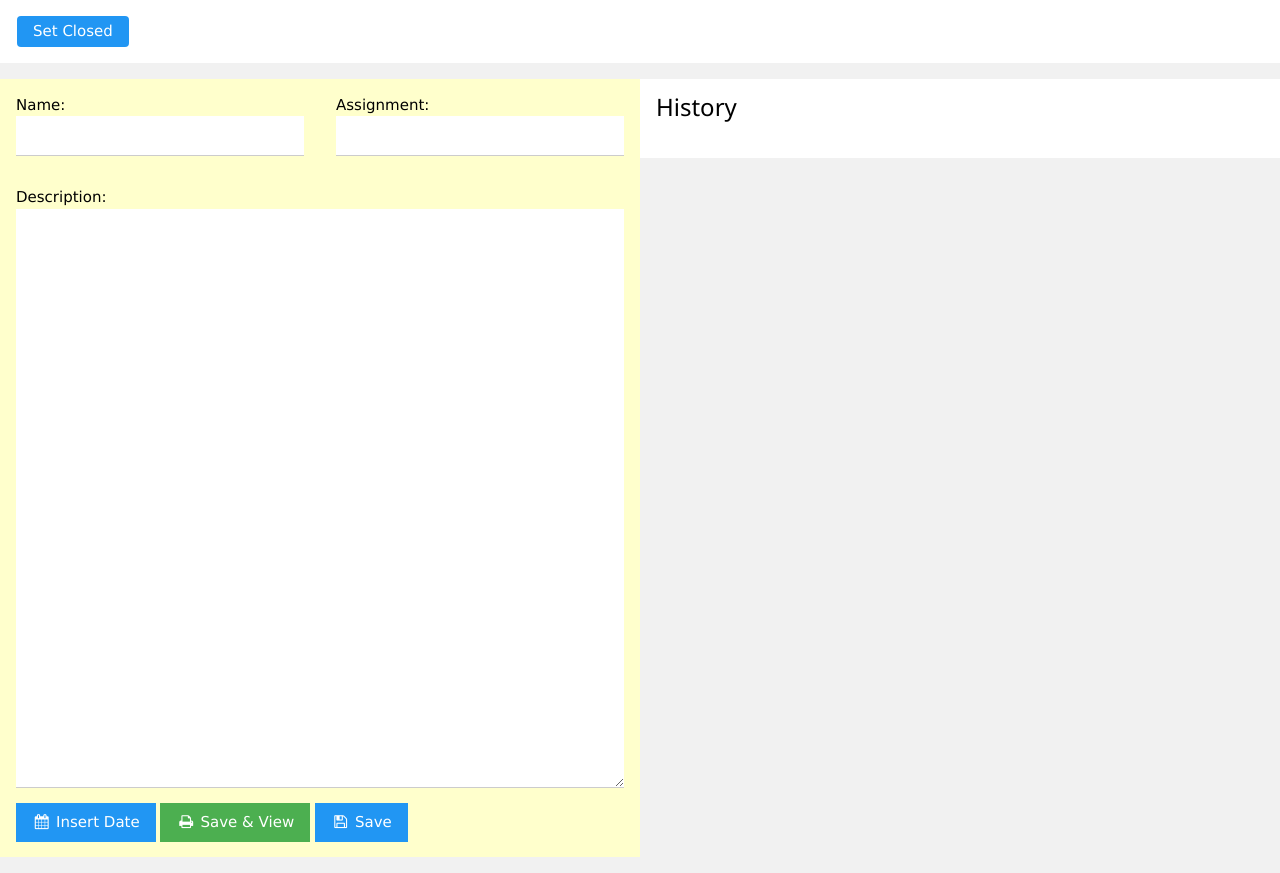
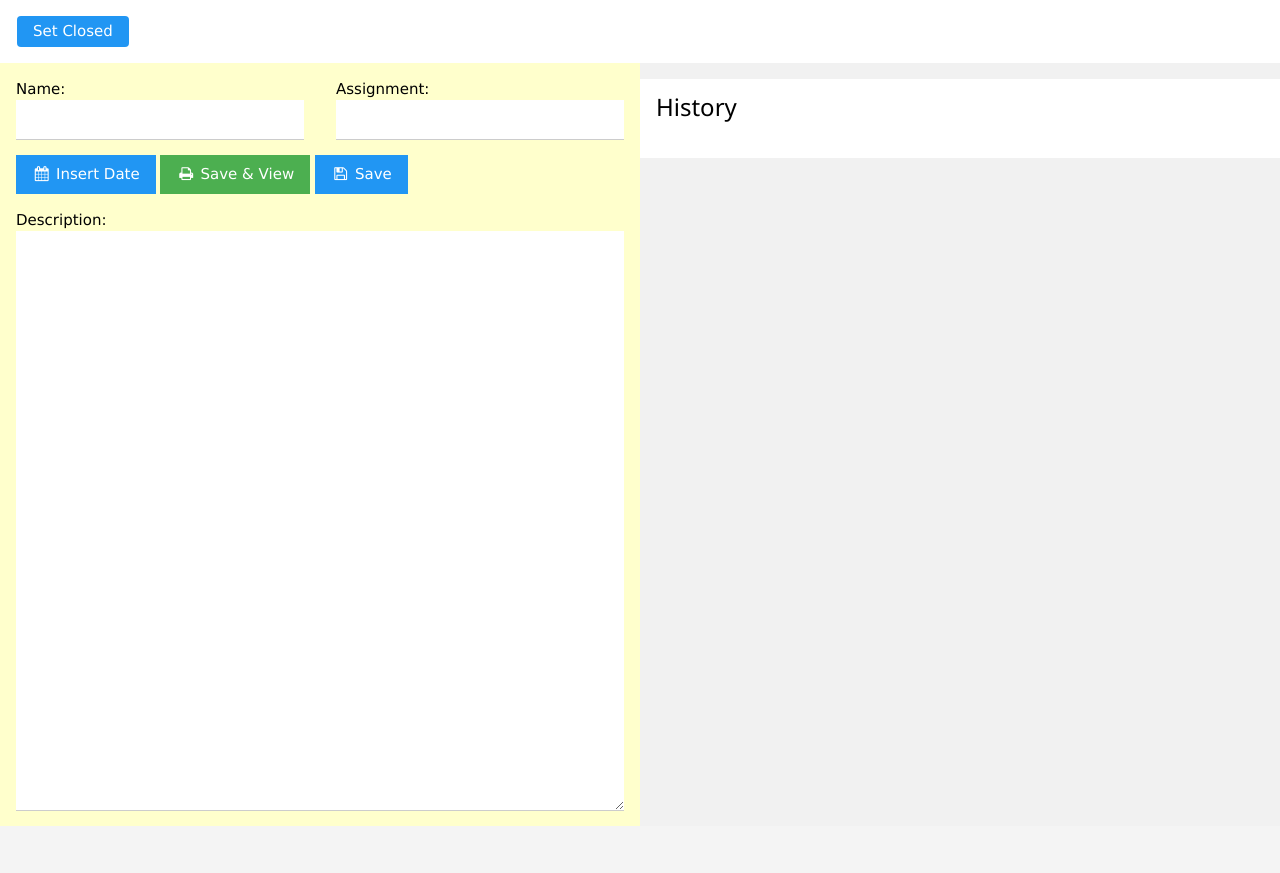
Before and after one commit to dvolk/catboard, a Flask app: template templates/item.jinja2 in a window 1280 px wide. Shown: the part 109-982 px from the top of the page. After the commit the page ends 935 px from the top, so only its background shows below. Run offline with Flask 2, Linux system fonts and the light colour scheme; the template is opened without the code that fills it, so the values that code supplies are empty.

Commit message:
move buttons on item page above description

```diff
--- a/templates/item.jinja2
+++ b/templates/item.jinja2
@@ -42,12 +42,7 @@
         </p>
       </div>
 
-      <div class="w3-container w3-panel w3-pale-yellow">
-        <p>
-          <label>Description:</label>
-          <textarea id="description" rows="25" class="w3-input" type="text" name="new_description"/>{% if item.description %}{{ item.description }}{% endif %}</textarea>
-       </p>
-       <p>
+      <div class="w3-container w3-pale-yellow">
          <button type="button" class="w3-btn w3-blue" onclick="insert_date()">
            {{ icon('calendar') }} Insert Date
          </button>
@@ -57,6 +52,9 @@
          <button class="w3-btn w3-blue" name="Submit" value="Submit_save">
            {{ icon('save') }} Save
          </button>
+        <p>
+          <label>Description:</label>
+          <textarea id="description" rows="25" class="w3-input" type="text" name="new_description"/>{% if item.description %}{{ item.description }}{% endif %}</textarea>
        </p>
       </div>
     </form>
```
